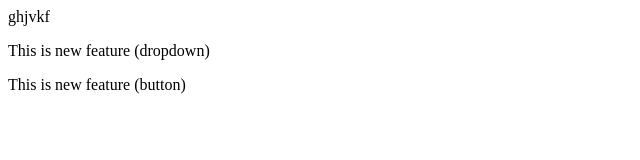
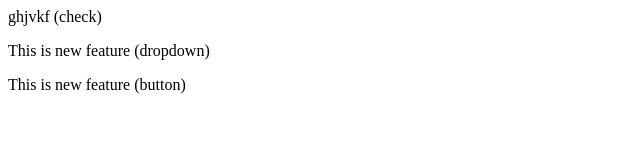
Before and after one commit to Akhilanalimela/newrepo, a plain HTML site: page index.html in a window 1280 px wide. Shown: the full height of the page, 0-640 px from the left. Drawn offline with Linux system fonts and the light colour scheme.

Commit message:
checking

```diff
--- a/index.html
+++ b/index.html
@@ -1,3 +1,3 @@
-<p>ghjvkf</p>
+<p>ghjvkf (check)</p>
 <p>This is new feature (dropdown)</p>
 <p>This is new feature (button) </p>
```
